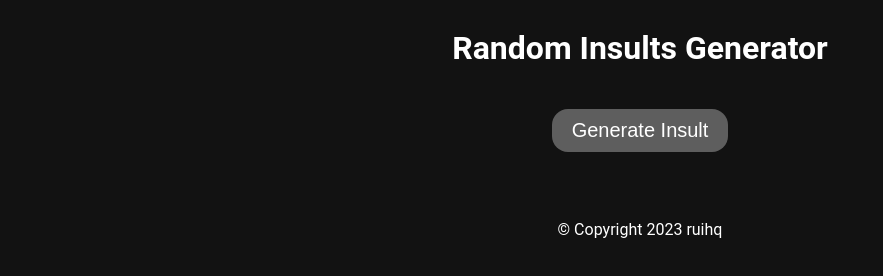
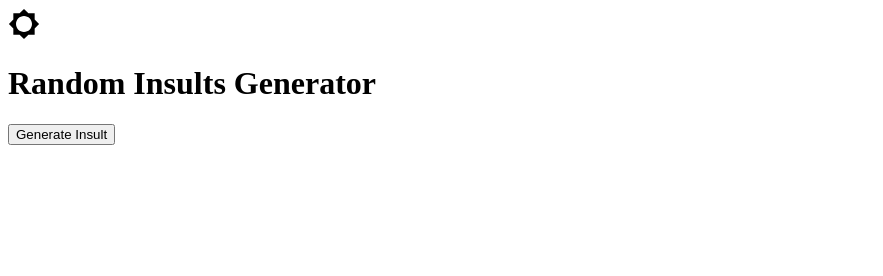
Before and after one commit to ruihq/random-insult, a plain HTML site: page index.html in a window 1280 px wide. Shown: the whole page, without its empty margins (0-883 px from the left). Drawn offline with Linux system fonts and the light colour scheme.

Commit message:
Update index.html

```diff
--- a/index.html
+++ b/index.html
@@ -4,17 +4,14 @@
     <meta charset="UTF-8">
     <meta name="viewport" content="width=device-width, initial-scale=1.0">
     <title>Random Insults Generator</title>
-    <link rel="stylesheet" href="scripts/style.css">
-    <link rel="apple-touch-icon" sizes="180x180" href="ico/apple-touch-icon.png">
-    <link rel="icon" type="image/png" sizes="32x32" href="ico/favicon-32x32.png">
-    <link rel="icon" type="image/png" sizes="16x16" href="ico/favicon-16x16.png">
-    <link rel="manifest" href="ico/site.webmanifest">
   </head>
   <body>
+    <svg class="toggle light-mode" width="32" height="32" viewBox="0 0 24 24">
+      <path d="M20 15.31L23.31 12 20 8.69V4h-4.69L12 .69 8.69 4H4v4.69L.69 12 4 15.31V20h4.69L12 23.31 15.31 20H20v-4.69zM12 18c-3.31 0-6-2.69-6-6s2.69-6 6-6 6 2.69 6 6-2.69 6-6 6z"/>
+    </svg>
     <h1>Random Insults Generator</h1>
     <button id="generateBtn">Generate Insult</button>
     <p id="insult"></p>
-    <p>&copy; Copyright 2023 ruihq</p>
-    <script src="scripts/insult.js"></script>
   </body>
+  <script src="scripts/insult.js"></script>
 </html>
```
